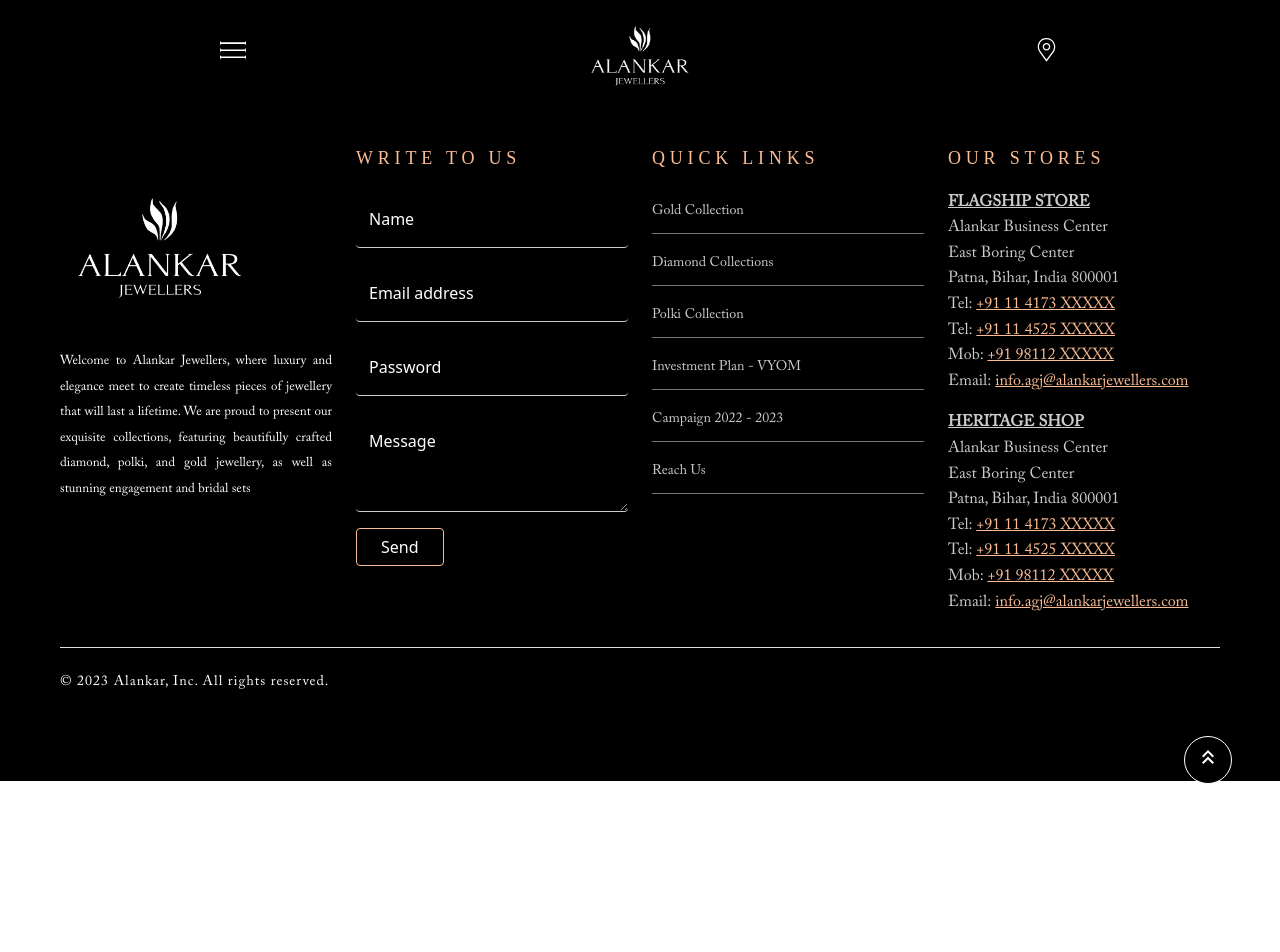
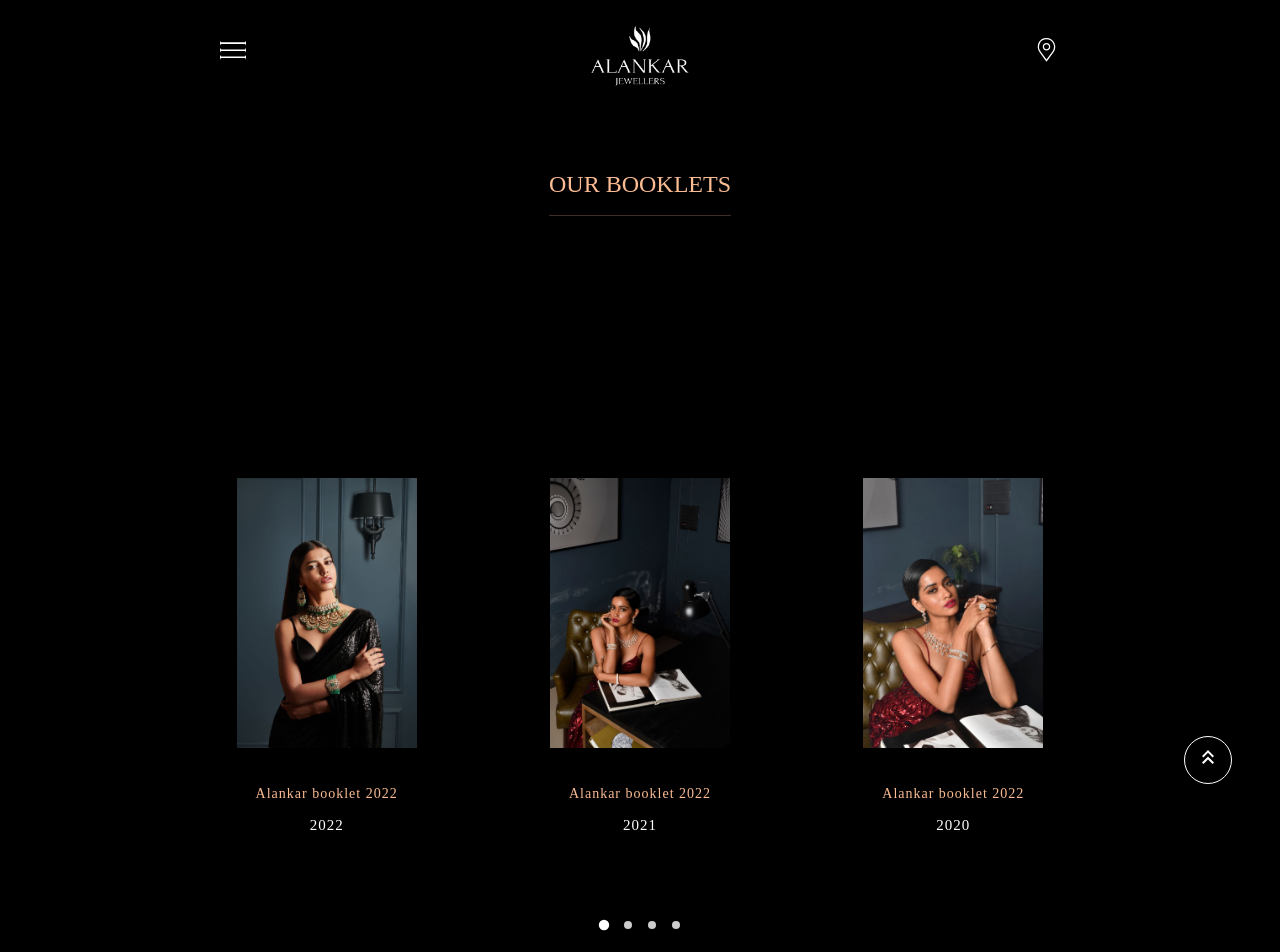
Before and after one commit to sunil20official/alankar-jewellery, a React (Create React App) app: page /media in a window 1280 px wide. Shown: the top 952 px of the page. Before the commit the page ends 800 px from the top, so only its background shows below. Built offline with nearby package versions, Linux system fonts and the light colour scheme.

Commit message:
media page added

```diff
--- a/public/index.html
+++ b/public/index.html
@@ -15,7 +15,7 @@
     <meta name="theme-color" content="#000000" />
     <meta
       name="description"
-      content="Web site created using create-react-app"
+      content="Alankar Jewellers"
     />
     <title>Alankar Jewellers</title>
   </head>
--- a/src/App.js
+++ b/src/App.js
@@ -23,6 +23,7 @@
 import About from './pages/aboutus/About';
 import EngagementAndBridal from './pages/engagementandbridal/EngagementAndBridal';
 import Watch from './pages/watches/Watch';
+import Media from './pages/media/Media';
 import GoTop from './components/GoTop';
 import Store from './pages/store/Store';
 import Contactus from './pages/contactus/Contactus';
@@ -84,6 +85,7 @@
             }
           />
           <Route path="/watches" element={<Watch />} />
+          <Route path="/media" element={<Media />} />
           <Route path="/about" element={<About />} />
           <Route
             path="/engagementandbridal"
--- a/src/components/carousel/Carousel.css
+++ b/src/components/carousel/Carousel.css
@@ -30,7 +30,7 @@
 .swiper-slide {
 	text-align: center;
 	font-size: 18px;
-	background: #fff;
+	background: black;
 
 	/* Center slide text vertically */
 	display: -webkit-box;
--- a/src/components/navbar/Navbar.js
+++ b/src/components/navbar/Navbar.js
@@ -150,7 +150,7 @@
             </h1>
             <ul>
               {/* location icon */}
-              <li onClick={() => navigate('/contactus')}>
+              <li onClick={() => navigate("/contactus")}>
                 <svg
                   width="25"
                   height="25"
@@ -213,6 +213,14 @@
               <li
                 onClick={() => {
                   setOpen(!open);
+                  navigate("/media");
+                }}
+              >
+                Media
+              </li>
+              <li
+                onClick={() => {
+                  setOpen(!open);
                   navigate("/contactus");
                 }}
               >
@@ -242,7 +250,6 @@
         <div class="offcanvas-body">
           <ul style={{ paddingLeft: "0px" }} className="mobile_links_container">
             <li
-
               className="mobile_nav_link"
               data-bs-dismiss="offcanvas"
               aria-label="Close"
@@ -259,7 +266,6 @@
               Our Collection
             </li>
             <li
-
               className="mobile_nav_link"
               data-bs-dismiss="offcanvas"
               aria-label="Close"
@@ -268,7 +274,6 @@
               Engagement & Bridal
             </li>
             <li
-
               className="mobile_nav_link"
               data-bs-dismiss="offcanvas"
               aria-label="Close"
@@ -277,7 +282,14 @@
               Watches
             </li>
             <li
-
+              className="mobile_nav_link"
+              data-bs-dismiss="offcanvas"
+              aria-label="Close"
+              onClick={() => onClickMobileBurger("/media")}
+            >
+              Media
+            </li>
+            <li
               className="mobile_nav_link"
               data-bs-dismiss="offcanvas"
               aria-label="Close"
--- /dev/null
+++ b/src/pages/media/Media.css
@@ -0,0 +1,52 @@
+.media-page-container {
+  padding: 10px;
+  margin: 0px auto 40px;
+  max-width: 950px;
+}
+
+.booklet-container {
+  height: 600px;
+  width: 300px;
+  display: flex;
+  flex-direction: column;
+  justify-content: center;
+  align-items: center;
+}
+
+.booklet-img {
+  object-fit: cover;
+  height: 300px !important;
+  width: 200px !important;
+  padding: 10px !important;
+  margin: 20px !important;
+}
+
+.booklet-title {
+  font-size: 14px;
+  /* line-height: 28.9px; */
+  margin-bottom: 10px;
+  letter-spacing: 1px;
+  font-family: "PT Serif", serif !important;
+  color: #fbbc93;
+}
+
+.booklet-year {
+  font-size: 15px;
+  /* line-height: 28.9px; */
+  margin-bottom: 20px;
+  letter-spacing: 1px;
+  font-family: "PT Serif", serif !important;
+  color: #fff;
+}
+
+.swiper-pagination-bullet {
+  background: white !important;
+  opacity: 0.8 !important;
+  transition: ease in out 500ms;
+  margin: 5px 8px !important;
+}
+
+.swiper-pagination-bullet-active {
+  transform: scale(1.3);
+  opacity: 1 !important;
+}
--- /dev/null
+++ b/src/pages/media/Media.js
@@ -0,0 +1,133 @@
+import React from "react";
+import "./Media.css";
+import HeadingComponent from "../../components/shared/headingcomponent/HeadingComponent";
+import Slide1 from "../../assets/model/1.jpg";
+import Slide2 from "../../assets/model/2.jpg";
+import Slide3 from "../../assets/model/3.jpg";
+import Slide4 from "../../assets/model/4.jpg";
+import Slide5 from "../../assets/model/5.jpg";
+import Slide6 from "../../assets/model/6.jpg";
+// Import Swiper React components
+import { Swiper, SwiperSlide } from "swiper/react";
+
+// Import Swiper styles
+import "swiper/css";
+import "swiper/css/pagination";
+import "swiper/css/bundle";
+
+import { Pagination } from "swiper";
+
+const pagination = {
+  clickable: true,
+  renderBullet: function (index, className) {
+    return '<span class="' + className + '">' + "</span>";
+  },
+};
+
+const Media = () => {
+  return (
+    <div>
+      <HeadingComponent
+        heading={"Our Booklets"}
+        paragraph={""}
+        paragraph2={""}
+        marginTop={"0px"}
+      />
+      <div className="media-page-container">
+        <div>
+          <Swiper
+            // spaceBetween={50}
+            // onSlideChange={() => console.log('slide change')}
+            // onSwiper={(swiper) => console.log(swiper)}
+            breakpoints={{
+              640: {
+                slidesPerView: 1,
+                spaceBetween: 20,
+              },
+              768: {
+                slidesPerView: 2,
+                spaceBetween: 20,
+              },
+              1024: {
+                slidesPerView: 3,
+                spaceBetween: 10,
+              },
+            }}
+            pagination={pagination}
+            modules={[Pagination]}
+            className="mySwiper"
+          >
+            <SwiperSlide>
+              <div className="booklet-container">
+                <img
+                  className="booklet-img"
+                  src={Slide1}
+                  alt="alankar booklet"
+                />
+                <p className="booklet-title">Alankar booklet 2022</p>
+                <p className="booklet-year">2022</p>
+              </div>
+            </SwiperSlide>
+            <SwiperSlide>
+              <div className="booklet-container">
+                <img
+                  className="booklet-img"
+                  src={Slide2}
+                  alt="alankar booklet"
+                />
+                <p className="booklet-title">Alankar booklet 2022</p>
+                <p className="booklet-year">2021</p>
+              </div>
+            </SwiperSlide>
+            <SwiperSlide>
+              <div className="booklet-container">
+                <img
+                  className="booklet-img"
+                  src={Slide3}
+                  alt="alankar booklet"
+                />
+                <p className="booklet-title">Alankar booklet 2022</p>
+                <p className="booklet-year">2020</p>
+              </div>
+            </SwiperSlide>
+            <SwiperSlide>
+              <div className="booklet-container">
+                <img
+                  className="booklet-img"
+                  src={Slide1}
+                  alt="alankar booklet"
+                />
+                <p className="booklet-title">Alankar booklet 2022</p>
+                <p className="booklet-year">2022</p>
+              </div>
+            </SwiperSlide>
+            <SwiperSlide>
+              <div className="booklet-container">
+                <img
+                  className="booklet-img"
+                  src={Slide4}
+                  alt="alankar booklet"
+                />
+                <p className="booklet-title">Alankar booklet 2022</p>
+                <p className="booklet-year">2021</p>
+              </div>
+            </SwiperSlide>
+            <SwiperSlide>
+              <div className="booklet-container">
+                <img
+                  className="booklet-img"
+                  src={Slide5}
+                  alt="alankar booklet"
+                />
+                <p className="booklet-title">Alankar booklet 2022</p>
+                <p className="booklet-year">2020</p>
+              </div>
+            </SwiperSlide>
+          </Swiper>
+        </div>
+      </div>
+    </div>
+  );
+};
+
+export default Media;
--- a/src/pages/store/Store.css
+++ b/src/pages/store/Store.css
@@ -32,6 +32,7 @@
   color: #fbbc93;
   background-color: black;
   border: 2px solid #fbbc93;
+  border-radius: 5px;
 }
 
 .store-container {
```
